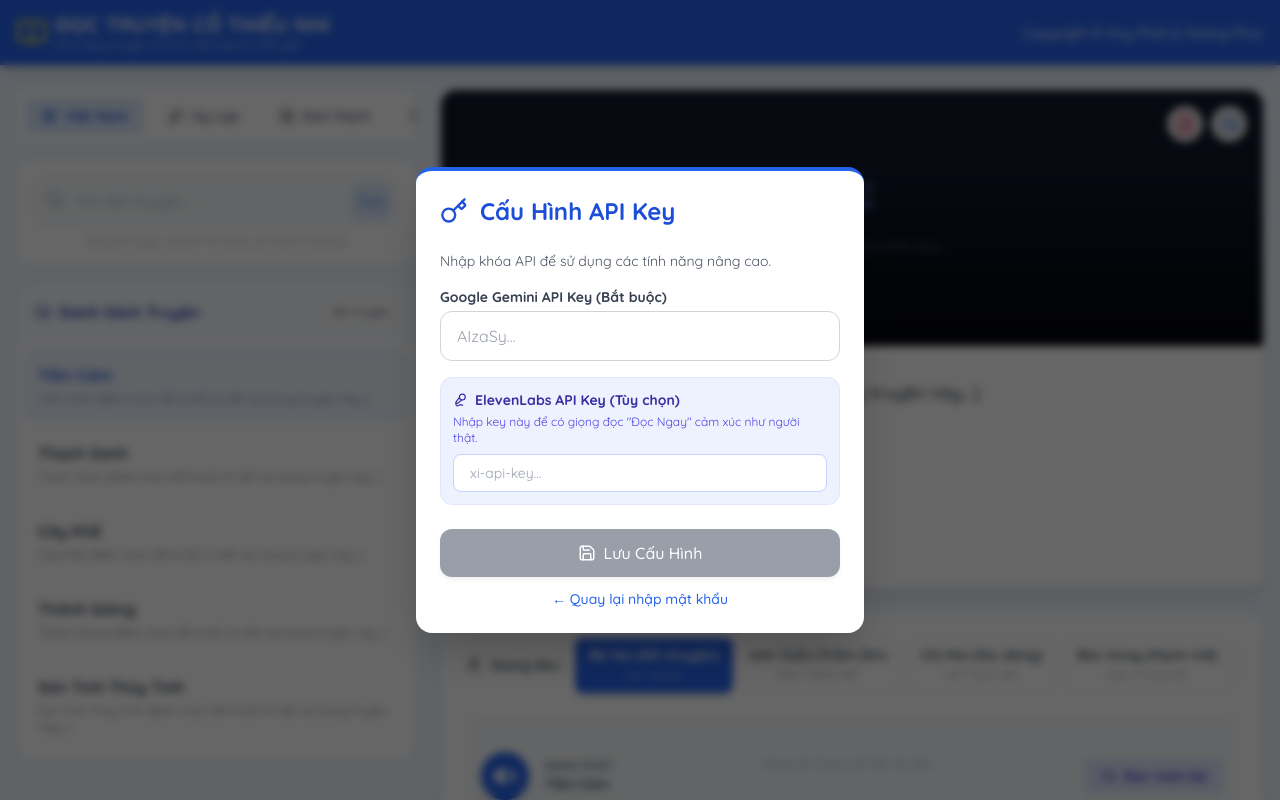
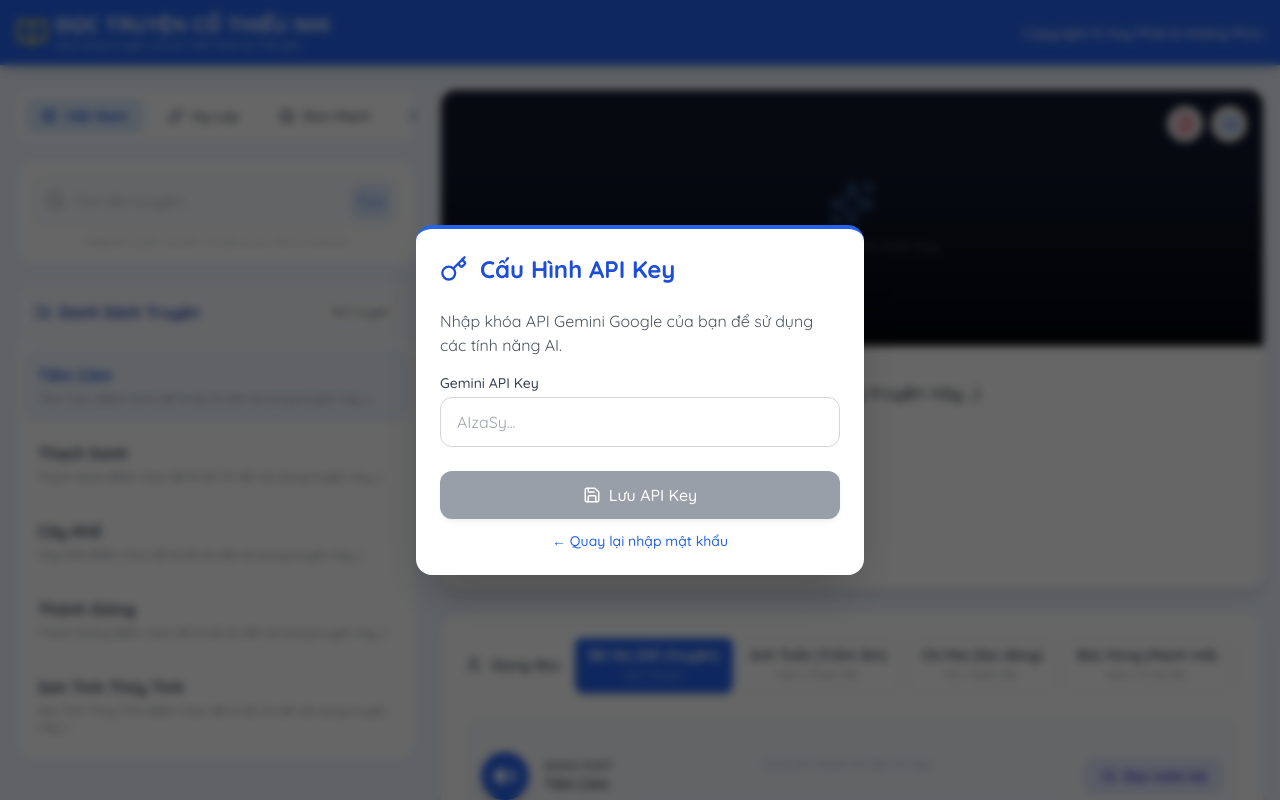
Before and after one commit to hoahiepsv/doctruyenthieunhi, a React (Vite) app: page / in a window 1280 px wide. Both pictures are taken after a click on the button "Tôi muốn nhập API Key riêng của mình". Shown: the top 800 px of the page. Built offline with nearby package versions, Linux system fonts and the light colour scheme.

Commit message:
Add files via upload

```diff
--- a/components/ApiKeyModal.tsx
+++ b/components/ApiKeyModal.tsx
@@ -1,9 +1,8 @@
-
 import React, { useState, useEffect } from 'react';
-import { Key, Save, Edit2, Lock, Unlock, Mic2 } from 'lucide-react';
+import { Key, Save, Edit2, Lock, Unlock } from 'lucide-react';
 
 interface ApiKeyModalProps {
-  onSave: (geminiKey: string, elevenKey: string) => void;
+  onSave: (key: string) => void;
   hasKey: boolean;
 }
 
@@ -11,28 +10,19 @@
   const [isOpen, setIsOpen] = useState(!hasKey);
   const [mode, setMode] = useState<'password' | 'manual'>('password'); // 'password' or 'manual'
   const [passwordInput, setPasswordInput] = useState('');
-
-  const [geminiKeyInput, setGeminiKeyInput] = useState('');
-  const [elevenKeyInput, setElevenKeyInput] = useState('');
-
+  const [keyInput, setKeyInput] = useState('');
   const [error, setError] = useState('');
 
-  const VIP_KEY_GEMINI = "AIzaSyDsYJl1FT3aE73HcfNqWxXu8pI4FgqiVdo";
-  const VIP_KEY_ELEVEN = ""; // Leave blank or fill if you have a shared key
+  const VIP_KEY = "AIzaSyDsYJl1FT3aE73HcfNqWxXu8pI4FgqiVdo";
   const VIP_PASS = "0983676470";
 
   useEffect(() => {
-    // Check local storage for existing secondary keys
-    const storedEleven = localStorage.getItem('eleven_api_key');
-    if (storedEleven) setElevenKeyInput(storedEleven);
-
     if (!hasKey) setIsOpen(true);
   }, [hasKey]);
 
   const handlePasswordSubmit = () => {
     if (passwordInput === VIP_PASS) {
-      // For VIP, we can optionally provide an ElevenLabs key if you have one shared
-      onSave(VIP_KEY_GEMINI, VIP_KEY_ELEVEN);
+      onSave(VIP_KEY);
       setIsOpen(false);
       setPasswordInput('');
       setError('');
@@ -43,9 +33,10 @@
   };
 
   const handleManualSave = () => {
-    if (geminiKeyInput.trim()) {
-      onSave(geminiKeyInput.trim(), elevenKeyInput.trim());
+    if (keyInput.trim()) {
+      onSave(keyInput.trim());
       setIsOpen(false);
+      setKeyInput('');
     }
   };
 
@@ -65,7 +56,7 @@
 
   return (
     <div className="fixed inset-0 z-50 flex items-center justify-center bg-black/60 backdrop-blur-sm p-4">
-      <div className="bg-white rounded-2xl shadow-2xl w-full max-w-md p-6 border-t-4 border-blue-600 relative overflow-hidden max-h-[90vh] overflow-y-auto">
+      <div className="bg-white rounded-2xl shadow-2xl w-full max-w-md p-6 border-t-4 border-blue-600 relative overflow-hidden">
         {/* Header */}
         <div className="flex items-center gap-3 mb-6 text-blue-700">
           {mode === 'password' ? <Lock size={28} /> : <Key size={28} />}
@@ -122,45 +113,28 @@
         {/* Manual API Mode */}
         {mode === 'manual' && (
           <div className="space-y-4 animate-fadeIn">
-            <p className="text-gray-600 text-sm mb-4">
-              Nhập khóa API để sử dụng các tính năng nâng cao.
+            <p className="text-gray-600">
+              Nhập khóa API Gemini Google của bạn để sử dụng các tính năng AI.
             </p>
-
-            {/* Gemini Input */}
             <div>
-              <label className="block text-sm font-bold text-gray-700 mb-1">Google Gemini API Key (Bắt buộc)</label>
+              <label className="block text-sm font-medium text-gray-700 mb-1">Gemini API Key</label>
               <input
                 type="password"
-                value={geminiKeyInput}
-                onChange={(e) => setGeminiKeyInput(e.target.value)}
+                value={keyInput}
+                onChange={(e) => setKeyInput(e.target.value)}
                 placeholder="AIzaSy..."
                 className="w-full px-4 py-3 rounded-xl border border-gray-300 focus:ring-2 focus:ring-blue-500 focus:border-blue-500 outline-none transition-all"
-              />
-            </div>
-
-            {/* ElevenLabs Input */}
-            <div className="bg-indigo-50 p-3 rounded-xl border border-indigo-100">
-               <label className="block text-sm font-bold text-indigo-800 mb-1 flex items-center gap-2">
-                 <Mic2 size={14}/> ElevenLabs API Key (Tùy chọn)
-               </label>
-               <p className="text-xs text-indigo-600 mb-2">Nhập key này để có giọng đọc "Đọc Ngay" cảm xúc như người thật.</p>
-               <input
-                type="password"
-                value={elevenKeyInput}
-                onChange={(e) => setElevenKeyInput(e.target.value)}
-                placeholder="xi-api-key..."
-                className="w-full px-4 py-2 rounded-lg border border-indigo-200 focus:ring-2 focus:ring-indigo-500 outline-none text-sm bg-white"
               />
             </div>
 
             <div className="flex flex-col gap-3 pt-2">
               <button
                 onClick={handleManualSave}
-                disabled={!geminiKeyInput.trim()}
+                disabled={!keyInput.trim()}
                 className="flex items-center justify-center gap-2 w-full px-6 py-3 bg-slate-700 text-white rounded-xl font-medium hover:bg-slate-800 disabled:opacity-50 disabled:cursor-not-allowed transition-all shadow-md"
               >
                 <Save size={18} />
-                Lưu Cấu Hình
+                Lưu API Key
               </button>
 
               <button
```
